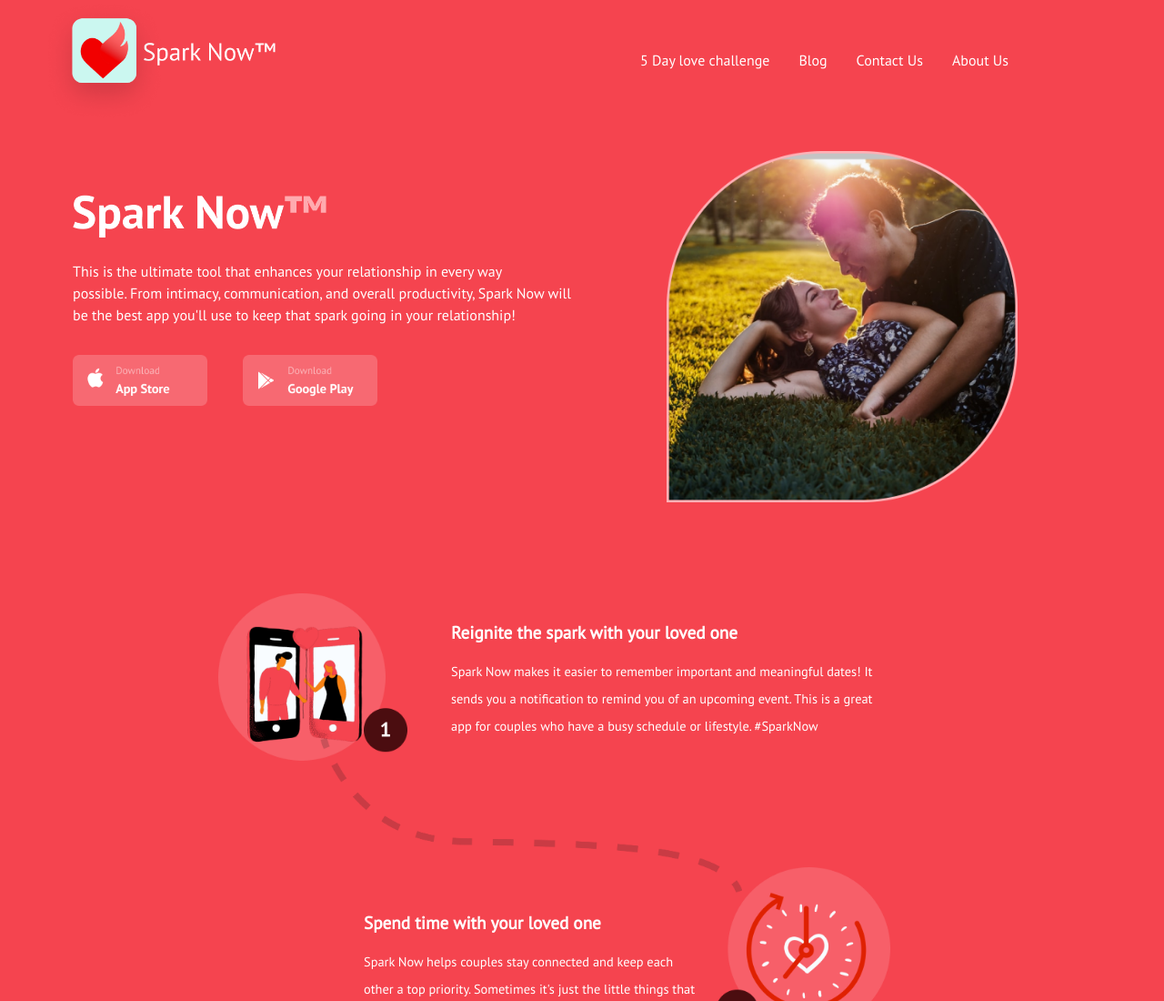
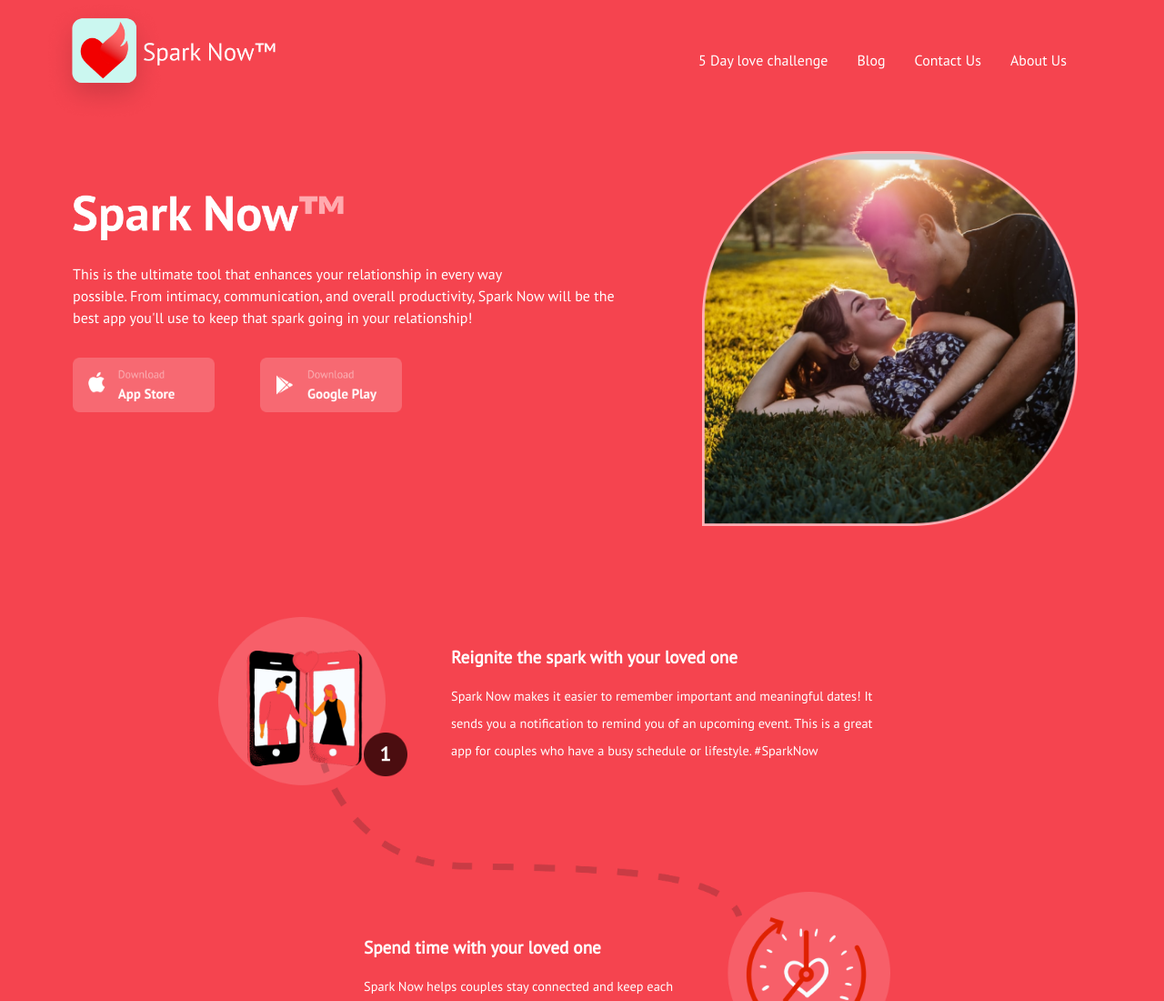
Before and after one commit to Anyitechs/spark_now, a website: page index.html in a window 1280 px wide. Shown: the top 1100 px of the page at 91% size. Drawn offline with Linux system fonts and the light colour scheme.

Commit message:
fix: fixed the media query bug on the homepage.

```diff
--- a/sass/main.scss
+++ b/sass/main.scss
@@ -56,7 +56,7 @@
 
             &__list {
                 margin-top: 3.5rem;
-                margin-left: 23rem;
+                margin-left: 27rem;
                 display: flex;
                 justify-content: space-between;
             }
@@ -162,7 +162,7 @@
             }
 
             &__slide {
-                margin-right: 10rem;
+                margin-right: 5.5rem;
                 position: relative;
 
                 &--image {
```
Also changed, not shown: css/style.css.
